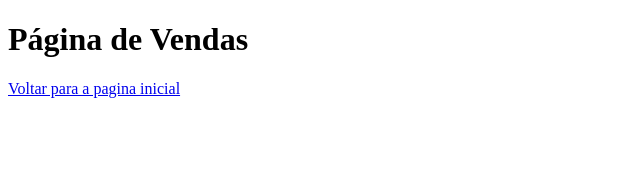
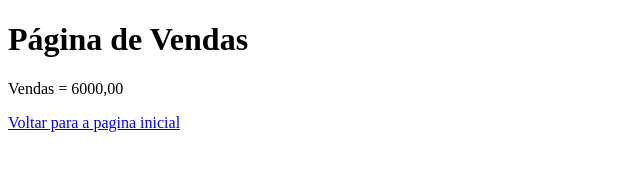
Before and after one commit to marcus-mrm/aula-GitHub, a plain HTML site: page vendas.html in a window 1280 px wide. Shown: the whole page, without its empty margins (0-640 px from the left). Drawn offline with Linux system fonts and the light colour scheme.

Commit message:
Update vendas.html

```diff
--- a/vendas.html
+++ b/vendas.html
@@ -8,6 +8,7 @@
 </head>
 <body>
     <h1>Página de Vendas</h1>
+    <p>Vendas = 6000,00</p>
 
     <a href="index.html">Voltar para a pagina inicial</a>
 </body>
```
